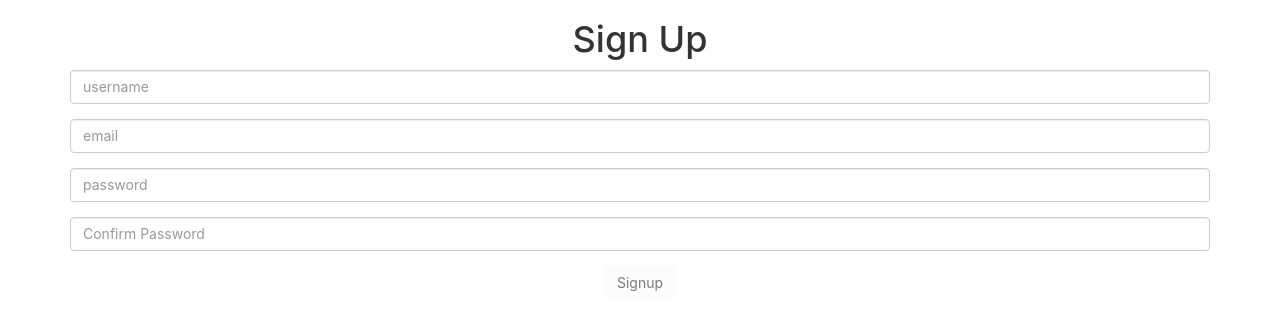
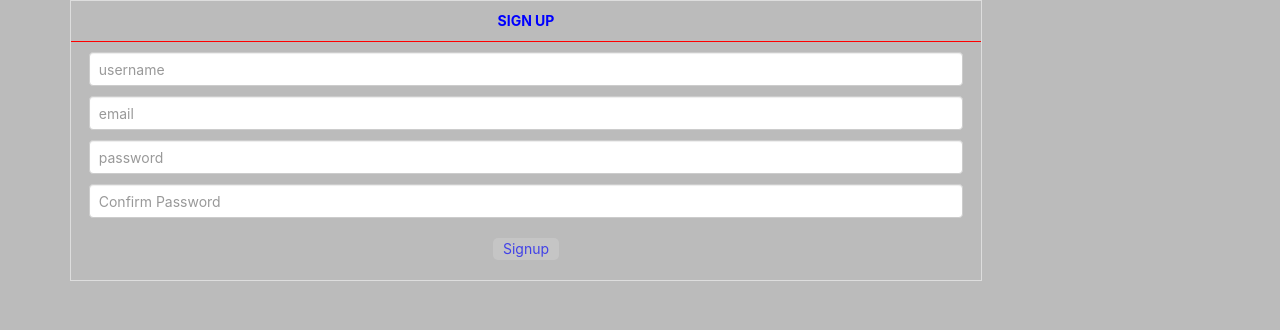
Before and after one commit to SamiaMehrdad/FlowFive, a React app: page /signup in a window 1280 px wide. Built offline with nearby package versions, Linux system fonts and the light colour scheme.

Commit message:
components experiment

```diff
--- a/config/database.js
+++ b/config/database.js
@@ -1,7 +1,7 @@
 const mongoose = require('mongoose');
 
 mongoose.connect(
-  'mongodb://localhost:27017/puppies',
+  'mongodb://localhost:27017/FlowFive', // 10.0.0.229
   { useNewUrlParser: true,
     useCreateIndex: true,
     useUnifiedTopology: true,
--- a/package.json
+++ b/package.json
@@ -1,5 +1,5 @@
 {
-  "name": "jwt-boilerplate",
+  "name": "HB-FlowFive",
   "version": "0.1.0",
   "private": true,
   "dependencies": {
@@ -15,7 +15,7 @@
     "react": "^16.13.1",
     "react-dom": "^16.13.1",
     "react-router-dom": "^5.2.0",
-    "react-scripts": "3.4.3",
+    "react-scripts": "^4.0.1",
     "serve-favicon": "^2.5.0"
   },
   "scripts": {
--- /dev/null
+++ b/src/components/TitleDiv/TitleDiv.css
@@ -0,0 +1,15 @@
+.title-container{
+    border : 1px solid var(--light);
+}
+.title-container *{
+    margin: 10px auto;
+    padding: 0 1%;
+}
+.title-header{
+    top:0;
+    width: 100%;
+    border-bottom: 1px solid red;
+    padding: 10px;
+    font-weight: bolder;
+    margin: 0;
+}
--- /dev/null
+++ b/src/components/TitleDiv/TitleDiv.jsx
@@ -0,0 +1,21 @@
+/*---------------------------------
+Custom react component.
+ Component name:
+ Description:
+ Props:
+Developped by: Mehrdad Samia - 2021
+----------------------------------*/
+
+import React, { useState, useRef, useEffect } from 'react';
+import './TitleDiv.css';
+
+export default function TitleDiv(props){
+
+    return(
+
+        <div className = "title-container" style = {{width: props.width}} >
+            <div className = "title-header"> {props.title} </div>
+            {props.children}
+        </div>
+    );
+};
--- a/src/index.css
+++ b/src/index.css
@@ -5,9 +5,27 @@ body {
     sans-serif;
   -webkit-font-smoothing: antialiased;
   -moz-osx-font-smoothing: grayscale;
+  color:blue;
 }
 
 code {
   font-family: source-code-pro, Menlo, Monaco, Consolas, 'Courier New',
     monospace;
+    color:red;
 }
+
+.btn{
+  padding: 5px 50%;
+  border-radius: 5px;
+  box-shadow: 2px 2px 3px #777;
+  cursor: pointer;
+}
+.btn:hover{
+  background-color: rgba(0,255,0,.5);
+}
+
+#test{
+  border: 1px solid #000;
+  width: 50%;
+  margin: 0 auto;
+}
--- a/src/pages/App/App.css
+++ b/src/pages/App/App.css
@@ -1,3 +1,11 @@
+body{
+  --green: #8a8;
+  --light: #ddd;
+  --back: #bbb;
+  --dark: #777;
+  --gold: #ffc;
+  background-color: var(--back);
+}
 .App {
   text-align: center;
 }
@@ -21,7 +29,8 @@
   align-items: center;
   justify-content: center;
   font-size: calc(10px + 2vmin);
-  color: white;
+  /* color: white; */
+  color: var(--light);
 }
 
 .App-link {
--- a/src/pages/LoginPage/LoginPage.jsx
+++ b/src/pages/LoginPage/LoginPage.jsx
@@ -1,16 +1,16 @@
 import React, { useState, useRef, useEffect } from 'react';
 import './LoginPage.css';
-import ErrorMessage from '../../components/ErrorMessage/ErrorMessage'
+import ErrorMessage from '../../components/ErrorMessage/ErrorMessage';
 import { useForm } from '../../hooks/useForm';
 import userService from '../../utils/userService';
 
 export default function LoginPage(props){
     const [invalidForm, setValidForm] = useState(false);
-    const [error, setError ]          = useState('')
+    const [error, setError ]          = useState('');
     const [state, handleChange]       = useForm({
         email: '',
         pw: '',
-    })
+    });
 
     const formRef = useRef();
 
@@ -20,6 +20,7 @@ export default function LoginPage(props){
 
     return (
         <>
+        <div id="test">
           <h1>Login</h1>
           <form  autoComplete="off" ref={formRef} onSubmit={async (e) => {
             e.preventDefault()
@@ -65,6 +66,7 @@ export default function LoginPage(props){
           </form>
 
           {error ? <ErrorMessage error={error} /> : null}
+          </div>
         </>
       );
 }
--- a/src/pages/SignupPage/SignupPage.css
+++ b/src/pages/SignupPage/SignupPage.css
@@ -0,0 +1,3 @@
+.btn{
+     /* background-color: yellow;  */
+}
--- a/src/pages/SignupPage/SignupPage.jsx
+++ b/src/pages/SignupPage/SignupPage.jsx
@@ -1,18 +1,19 @@
 import React, {useState, useRef, useEffect } from 'react';
 import './SignupPage.css';
-import ErrorMessage from '../../components/ErrorMessage/ErrorMessage'
+import ErrorMessage from '../../components/ErrorMessage/ErrorMessage';
 import { useForm } from '../../hooks/useForm';
 import userService from '../../utils/userService';
+import TitleDiv from '../../components/TitleDiv/TitleDiv';
 
 export default function SignUpPage(props){
     const [invalidForm, setValidForm] = useState(false);
-    const [error, setError ]          = useState('')
+    const [error, setError ]          = useState('');
     const [state, handleChange]       = useForm({
         username: '',
         email: '',
         password: '',
         passwordConf: ''
-    })
+    });
 
 
     const formRef = useRef();
@@ -24,8 +25,9 @@ export default function SignUpPage(props){
 
 
     return (
-        <>
-          <h1>Sign Up</h1>
+
+        <TitleDiv title="SIGN UP" width= "80%" >
+
           <form  autoComplete="off" ref={formRef} onSubmit={async (e) => {
             e.preventDefault()
             console.log(state, ' this is state')
@@ -92,6 +94,7 @@ export default function SignUpPage(props){
           </form>
 
           {error ? <ErrorMessage error={error} /> : null}
-        </>
+  </TitleDiv>
+
       );
 }
```
Also changed, not shown: src/components/LabelDiv/LabelDiv.jsx (added, +7 -0 lines), src/pages/HomePage/HomePage.css (added), src/pages/HomePage/HomePage.jsx (added), 2 other files.
